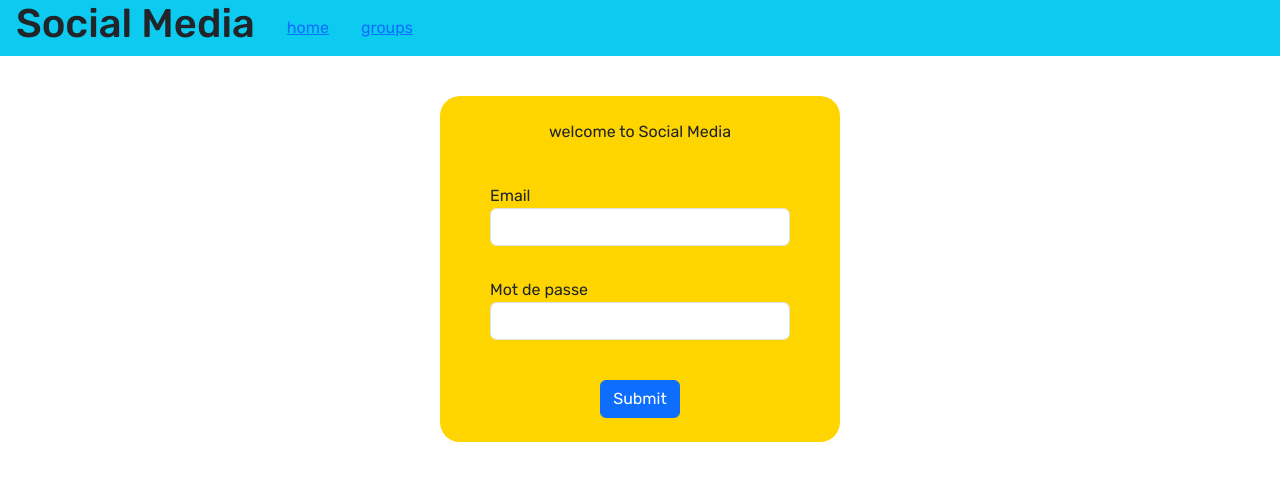
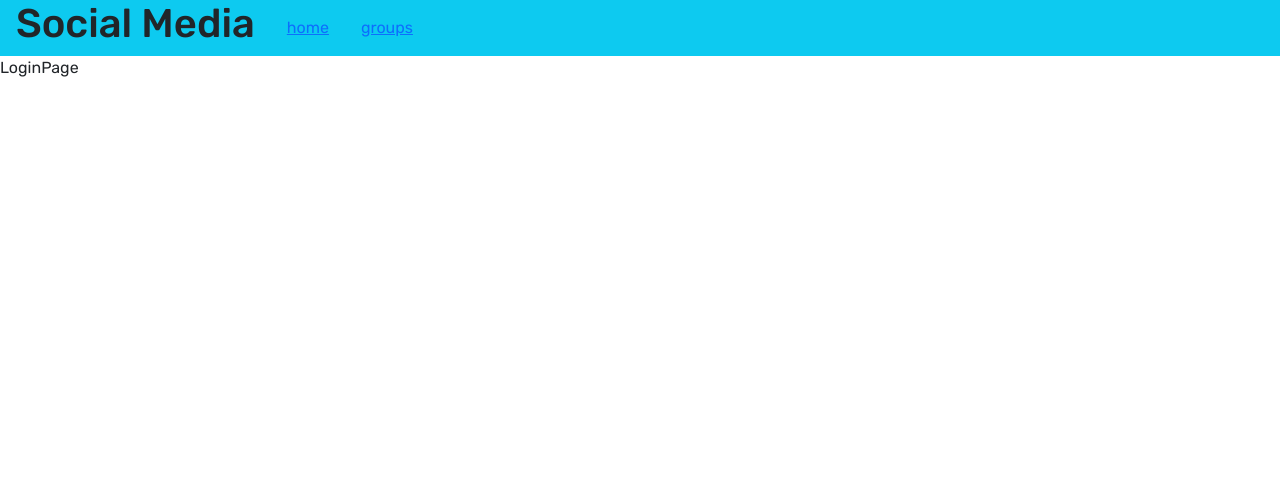
Before and after one commit to PoenixWeb007/Social-medai-MERN-client, a React (Create React App) app: page / in a window 1280 px wide. Shown: the top 480 px of the page. Built offline with nearby package versions, Linux system fonts and the light colour scheme.

Commit message:
configure theme settings ans theme provider for MUI + routing systeme

```diff
--- a/package.json
+++ b/package.json
@@ -6,7 +6,8 @@
     "@emotion/react": "^11.11.1",
     "@emotion/styled": "^11.11.0",
     "@mui/icons-material": "^5.11.16",
-    "@mui/material": "^5.13.5",
+    "@mui/material": "^5.14.17",
+    "@mui/styled-engine-sc": "^6.0.0-alpha.5",
     "@reduxjs/toolkit": "^1.9.7",
     "@testing-library/jest-dom": "^5.16.5",
     "@testing-library/react": "^13.4.0",
@@ -21,6 +22,7 @@
     "react-router-dom": "^6.13.0",
     "react-scripts": "5.0.1",
     "redux-persist": "^6.0.0",
+    "styled-components": "^6.1.1",
     "web-vitals": "^2.1.4",
     "yup": "^1.2.0"
   },
--- a/src/App.js
+++ b/src/App.js
@@ -1,22 +1,38 @@
-import React from "react";
-import { BrowserRouter, Route, Routes } from "react-router-dom";
+import React, { useMemo } from "react";
+import { BrowserRouter, Navigate, Route, Routes } from "react-router-dom";
 import HomePage from "./containers/homePage";
 import LoginPage from "./containers/loginPage";
 import ProfilePage from "./containers/profilPage";
 import Navbar from "./containers/navbar";
+import { useSelector } from "react-redux";
+import { ThemeProvider, createTheme } from "@mui/material";
+import { themeSettings } from "./theme";
 export const token = 1;
 export const websiteName = "Social Media";
+
 function App() {
+  const mode = useSelector((state) => state.mode);
+  const theme = useMemo(() => createTheme(themeSettings(mode)), [mode]);
+  const token = useSelector((state) => state.token);
+  console.log(token);
   return (
     <div className="App">
       <Navbar />
-      <BrowserRouter>
-        <Routes>
-          <Route path="/" element={<LoginPage />} />
-          <Route path="/home" element={<HomePage />} />
-          <Route path="/profile/:id" element={<ProfilePage />} />
-        </Routes>
-      </BrowserRouter>
+      <ThemeProvider theme={theme}>
+        <BrowserRouter>
+          <Routes>
+            <Route path="/" element={<LoginPage />} />
+            <Route
+              path="/home"
+              element={token ? <HomePage /> : <Navigate to="/" />}
+            />
+            <Route
+              path="/profile/:id"
+              element={token ? <ProfilePage /> : <Navigate to="/" />}
+            />
+          </Routes>
+        </BrowserRouter>
+      </ThemeProvider>
     </div>
   );
 }
--- a/src/containers/loginPage/index.jsx
+++ b/src/containers/loginPage/index.jsx
@@ -5,96 +5,9 @@ import loginSchemas from "../../validationSchemas/login";
 import "./loginPage.css";
 import { useSelector } from "react-redux";
 
-/**
 function LoginPage() {
   console.log("hello");
   return <div>LoginPage</div>;
 }
-*/
-
-const LoginPage = function () {
-  const token = useSelector((state) => state.token);
-  const handleSubmit = async (values, { setSubmitting }) => {
-    /*
-    setTimeout(() => {
-      alert(JSON.stringify(values, null, 2));
-      setSubmitting(false);
-    }, 1000);
-    */
-    const response = await fetch(`http://localhost:4000/auth/login`, {
-      method: "POST",
-      headers: { "Content-Type": "application/json" },
-
-      body: JSON.stringify(values),
-    });
-    const islogged = await response.json();
-    console.log(JSON.stringify(values), islogged);
-  };
-  return (
-    <>
-      <div className=" d-flex align-items-center justify-content-center">
-        <Formik
-          initialValues={{ email: "", password: "" }}
-          validationSchema={loginSchemas}
-          onSubmit={handleSubmit}
-        >
-          {({
-            values,
-            errors,
-            touched,
-            handleChange,
-            handleBlur,
-            handleSubmit,
-            isSubmitting,
-            /* and other goodies */
-          }) => (
-            <form
-              className="d-flex flex-column align-items-center "
-              style={{ width: "400px" }}
-              onSubmit={handleSubmit}
-            >
-              <span className="m-4">welcome to {websiteName}</span>
-              <div className="my-3 w-75">
-                <label htmlFor="email">Email</label>
-                <input
-                  id="email"
-                  className="form-control "
-                  type="email"
-                  name="email"
-                  onChange={handleChange}
-                  onBlur={handleBlur}
-                  value={values.email}
-                />
-                {errors.email && touched.email && (
-                  <div className="form-text">{errors.email} </div>
-                )}
-              </div>
-              <div className="my-3 w-75">
-                <label htmlFor="password">Mot de passe</label>
-                <input
-                  id="password"
-                  className="form-control "
-                  type="password"
-                  name="password"
-                  onChange={handleChange}
-                  onBlur={handleBlur}
-                  value={values.password}
-                />
-                {errors.password && touched.password && errors.password}
-              </div>
-              <button
-                className="btn btn-primary m-4"
-                type="submit"
-                disabled={isSubmitting}
-              >
-                Submit
-              </button>
-            </form>
-          )}
-        </Formik>
-      </div>
-    </>
-  );
-};
 
 export default LoginPage;
--- /dev/null
+++ b/src/theme.js
@@ -0,0 +1,106 @@
+// color design tokens export
+export const colorTokens = {
+  grey: {
+    0: "#FFFFFF",
+    10: "#F6F6F6",
+    50: "#F0F0F0",
+    100: "#E0E0E0",
+    200: "#C2C2C2",
+    300: "#A3A3A3",
+    400: "#858585",
+    500: "#666666",
+    600: "#4D4D4D",
+    700: "#333333",
+    800: "#1A1A1A",
+    900: "#0A0A0A",
+    1000: "#000000",
+  },
+  primary: {
+    50: "#E6FBFF",
+    100: "#CCF7FE",
+    200: "#99EEFD",
+    300: "#66E6FC",
+    400: "#33DDFB",
+    500: "#00D5FA",
+    600: "#00A0BC",
+    700: "#006B7D",
+    800: "#00353F",
+    900: "#001519",
+  },
+};
+
+// mui theme settings
+export const themeSettings = (mode) => {
+  return {
+    palette: {
+      mode: mode,
+      ...(mode === "dark"
+        ? {
+            // palette values for dark mode
+            primary: {
+              dark: colorTokens.primary[200],
+              main: colorTokens.primary[500],
+              light: colorTokens.primary[800],
+            },
+            neutral: {
+              dark: colorTokens.grey[100],
+              main: colorTokens.grey[200],
+              mediumMain: colorTokens.grey[300],
+              medium: colorTokens.grey[400],
+              light: colorTokens.grey[700],
+            },
+            background: {
+              default: colorTokens.grey[900],
+              alt: colorTokens.grey[800],
+            },
+          }
+        : {
+            // palette values for light mode
+            primary: {
+              dark: colorTokens.primary[700],
+              main: colorTokens.primary[500],
+              light: colorTokens.primary[50],
+            },
+            neutral: {
+              dark: colorTokens.grey[700],
+              main: colorTokens.grey[500],
+              mediumMain: colorTokens.grey[400],
+              medium: colorTokens.grey[300],
+              light: colorTokens.grey[50],
+            },
+            background: {
+              default: colorTokens.grey[10],
+              alt: colorTokens.grey[0],
+            },
+          }),
+    },
+    typography: {
+      fontFamily: ["Rubik", "sans-serif"].join(","),
+      fontSize: 12,
+      h1: {
+        fontFamily: ["Rubik", "sans-serif"].join(","),
+        fontSize: 40,
+      },
+      h2: {
+        fontFamily: ["Rubik", "sans-serif"].join(","),
+        fontSize: 32,
+      },
+      h3: {
+        fontFamily: ["Rubik", "sans-serif"].join(","),
+        fontSize: 24,
+      },
+      h4: {
+        fontFamily: ["Rubik", "sans-serif"].join(","),
+        fontSize: 20,
+      },
+      h5: {
+        fontFamily: ["Rubik", "sans-serif"].join(","),
+        fontSize: 16,
+      },
+      h6: {
+        fontFamily: ["Rubik", "sans-serif"].join(","),
+        fontSize: 14,
+      },
+    },
+  };
+};
```
Also changed, not shown: 1 other file (tests, documents, lock files or other folders).
